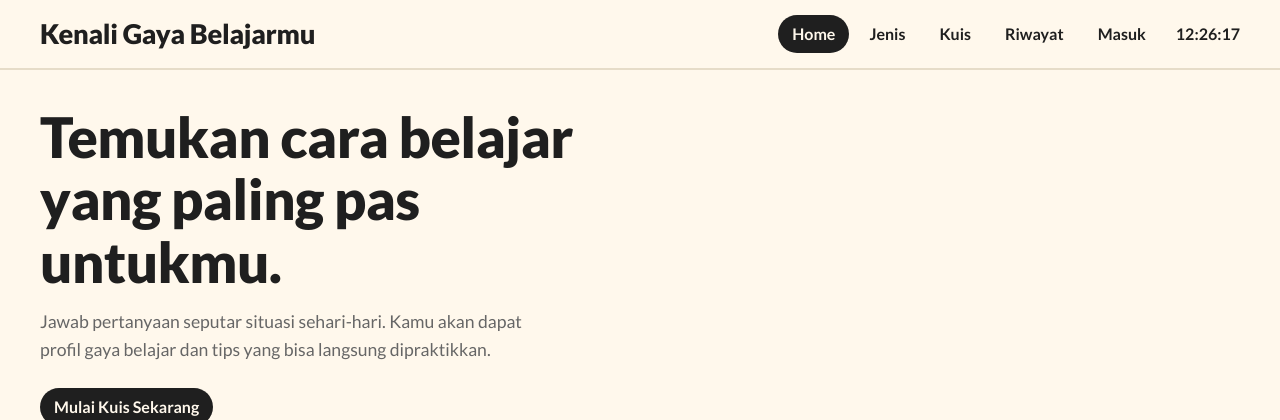
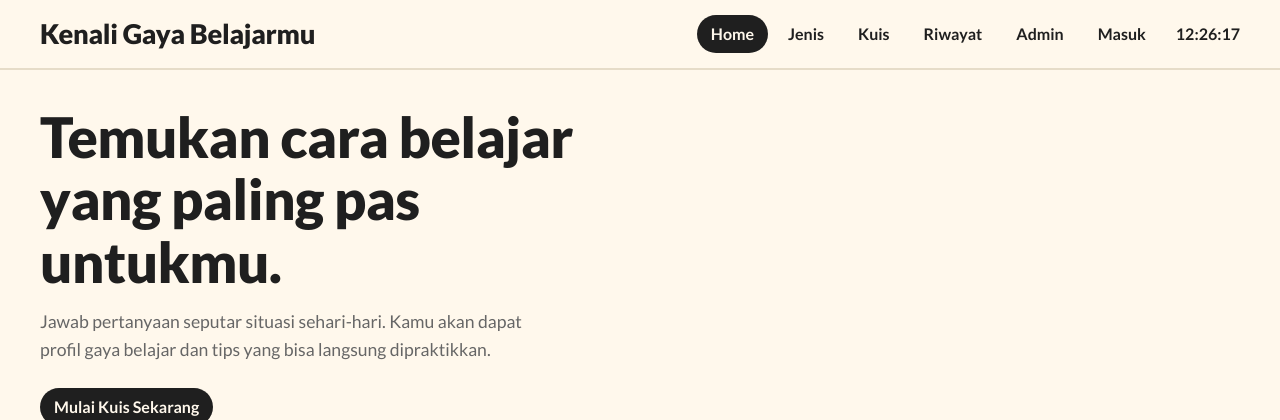
Before and after one commit to nazuora/kenali-gaya-belajarmu, a PHP site: page /kenali-gaya-belajarmu/index.php in a window 1280 px wide. Shown: the top 420 px of the page. Run offline with PHP 8.4, Linux system fonts and the light colour scheme.

Commit message:
panel admin

```diff
--- a/config/koneksi.php
+++ b/config/koneksi.php
@@ -72,13 +72,24 @@ function wajib_login() {
     }
 }
 
-// Fungsi untuk mengecek apakah yang login adalah admin
-function wajib_admin() {
-    wajib_login(); // Pastikan login dulu
-
-    // Cek rolenya apakah admin
-    if ($_SESSION['user']['role'] != 'admin') {
-        echo "Akses ditolak! Halaman ini khusus untuk Admin.";
+// Wajib admin: belum login diarahkan ke Masuk, akun biasa melihat halaman penolakan yang rapi
+function wajib_admin(): void {
+    wajib_login();
+    if ($_SESSION['user']['role'] !== 'admin') {
+        http_response_code(403);
+        $judul = 'Khusus Admin';
+        require __DIR__ . '/../includes/header.php';
+        ?>
+<div class="narrow" style="max-width:520px">
+  <div class="empty">
+    <h1 class="s">Halaman khusus admin</h1>
+    <p>Akun kamu belum punya akses ke panel admin. Masuk dengan akun admin untuk mengelola pertanyaan kuis dan isi gaya belajar.</p>
+    <a class="btn" href="<?= e(url('/')) ?>">Kembali ke Home</a>
+    <a class="btn ghost" href="<?= e(url('/keluar.php')) ?>">Keluar dan masuk sebagai admin</a>
+  </div>
+</div>
+<?php
+        require __DIR__ . '/../includes/footer.php';
         exit;
     }
 }
--- a/includes/header.php
+++ b/includes/header.php
@@ -65,12 +65,10 @@ if (isset($_SESSION['user'])) {
         <a href="<?= url('/riwayat.php') ?>" <?php if ($halaman_aktif == 'riwayat.php') echo 'aria-current="page"'; ?>>
           Riwayat
         </a>
-        <!-- Menu khusus Admin -->
-        <?php if ($pengguna && (($pengguna['role'] ?? '') === 'admin')) { ?>
-          <a href="<?= url('/admin/pertanyaan.php') ?>" <?php if ($halaman_aktif == 'pertanyaan.php') echo 'aria-current="page"'; ?>>
-            Admin
-          </a>
-        <?php } ?>
+        <!-- Menu Admin (tampil untuk semua, halamannya tetap dijaga wajib_admin) -->
+<a href="<?= url('/admin/pertanyaan.php') ?>" <?php if (in_array($halaman_aktif, ['pertanyaan.php', 'gaya.php'], true)) echo 'aria-current="page"'; ?>>
+  Admin
+</a>
         <?php
           // Jika sudah login, tampilkan nama depan pengguna. Jika belum, tampilkan tombol Masuk.
           if ($pengguna) {
```
